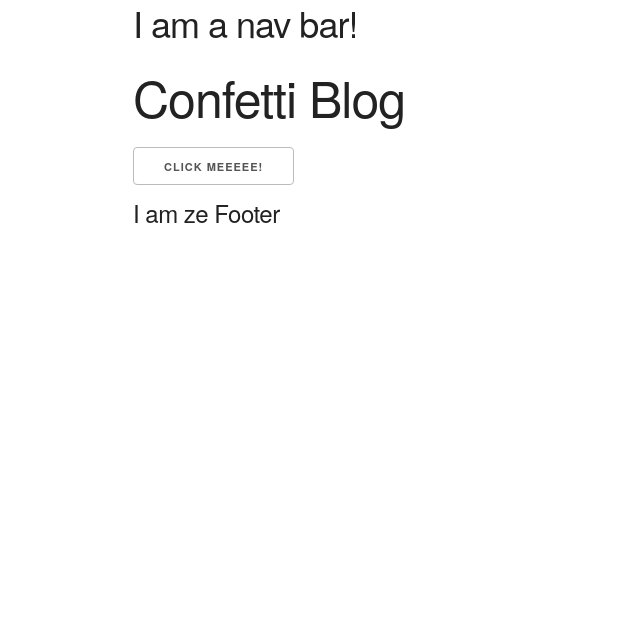
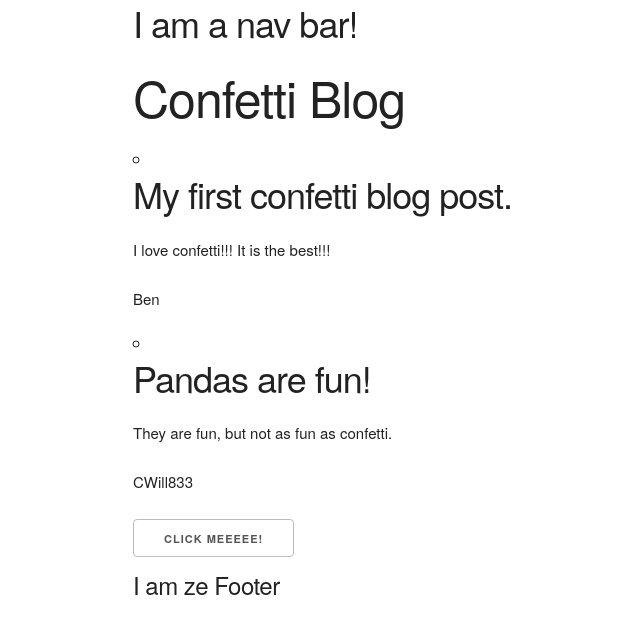
Before and after one commit to ManliestBen/morning-blog, a React (Create React App) app: page / in a window 1280 px wide. Shown: the top 634 px of the page, without its empty margins (27-667 px from the left). Built offline with nearby package versions, Linux system fonts and the light colour scheme.

Commit message:
add title/content/user

```diff
--- a/src/App.js
+++ b/src/App.js
@@ -6,7 +6,20 @@ import Footer from './Footer'
 class App extends Component {
 
   state = {
-    isShowing : true
+    isShowing : true,
+    posts : [
+      {
+        title : "My first confetti blog post.",
+        content : "I love confetti!!!  It is the best!!!",
+        user : "Ben"
+      },
+      {
+        title: "Pandas are fun!",
+        content:  "They are fun, but not as fun as confetti.",
+        user: "CWill833"
+      }
+    ]
+
   }
 
   handleClick = event => {
@@ -15,11 +28,23 @@ class App extends Component {
     })
   }
   render() {
+
     const title = <h1>Confetti Blog</h1>
+    const composedPosts = this.state.posts.map((item, index) => {
+      return (
+        <li key={index} className='post'>
+          <h3 className='postTitles'>{item.title}</h3>
+          <p>{item.content}</p>
+          <h6>{item.user}</h6>
+        </li>
+      )
+    })
     return (
     <div className="App container">
       <Nav />
         {this.state.isShowing ? title : null}
+        <ul>{composedPosts}
+        </ul>
         <button onClick={this.handleClick}>Click meeeee!</button>
       <Footer />
     </div>
```
